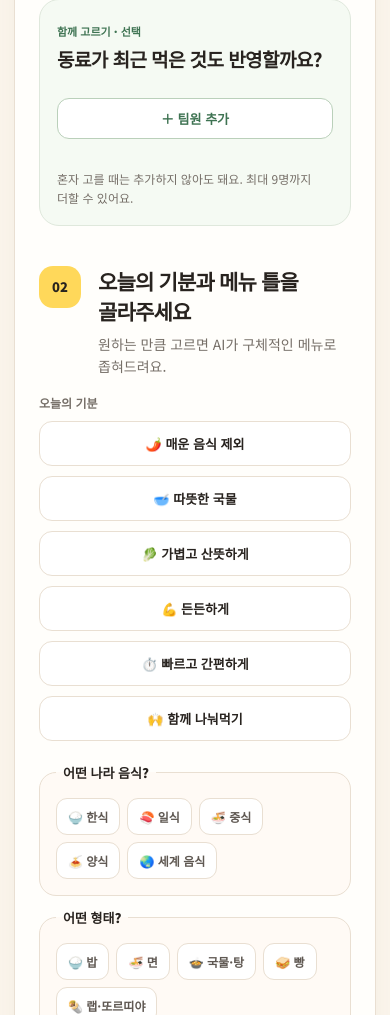
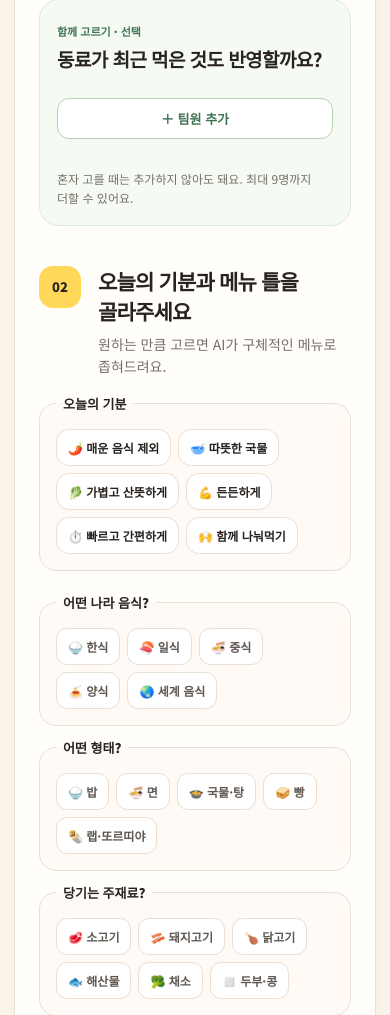
Before and after one commit to gyeongyee/whats-today-meal, a FastAPI app: page / in a window 390 px wide. Shown: the part 906-1921 px from the top of the page. Run offline with FastAPI, Linux system fonts and the light colour scheme.

Commit message:
Compact mood filters on mobile

```diff
--- a/static/style.css
+++ b/static/style.css
@@ -107,6 +107,7 @@ input, select {
 input:focus, select:focus { border-color: var(--orange); box-shadow: 0 0 0 4px rgba(255,92,53,.1); }
 .preference-block { margin-top: 40px; }
 .preference-label { margin: 0 0 10px; color: var(--muted); font-size: 12px; font-weight: 800; }
+.mood-filter-group { margin-bottom: 12px; }
 .preferences { display: flex; gap: 10px; flex-wrap: wrap; }
 .preference input,
 .filter-chips input {
@@ -271,12 +272,12 @@ footer p { margin: 8px 0 0; font-size: 11px; line-height: 1.6; }
     .privacy-chip { display: none; }
     .hero h1 { font-size: 42px; }
     .workspace { border-radius: 24px; margin-bottom: 60px; }
-    .preferences { display: grid; grid-template-columns: 1fr; }
+    .preferences { display: flex; flex-wrap: wrap; gap: 7px; }
+    .preference span { padding: 9px 11px; font-size: 12px; text-align: left; }
     .team-block { padding: 17px; }
     .team-heading { flex-direction: column; }
     .add-member-button { width: 100%; }
     .member-card-header { grid-template-columns: auto 1fr auto; }
-    .preference span { text-align: center; }
     .results-section { padding-block: 60px; }
     .timeline-section { padding-block: 65px; }
     .seasonal-heading h2 { white-space: normal; font-size: 36px; }
--- a/templates/index.html
+++ b/templates/index.html
@@ -64,7 +64,8 @@
                 <span class="step-number">02</span>
                 <div><h2>오늘의 기분과 메뉴 틀을 골라주세요</h2><p>원하는 만큼 고르면 AI가 구체적인 메뉴로 좁혀드려요.</p></div>
             </div>
-            <p class="preference-label">오늘의 기분</p>
+            <fieldset class="filter-group mood-filter-group">
+                <legend>오늘의 기분</legend>
                 <div class="preferences">
                     <label class="preference"><input id="avoidSpicy" type="checkbox"><span>🌶️ 매운 음식 제외</span></label>
                     <label class="preference"><input id="preferSoup" type="checkbox"><span>🥣 따뜻한 국물</span></label>
@@ -73,6 +74,7 @@
                     <label class="preference"><input id="preferQuick" type="checkbox"><span>⏱️ 빠르고 간편하게</span></label>
                     <label class="preference"><input id="preferShare" type="checkbox"><span>🙌 함께 나눠먹기</span></label>
                 </div>
+            </fieldset>
 
             <div class="preference-groups">
                 <fieldset class="filter-group">
```
Also changed, not shown: tests/test_api.py (+2 -0 lines). Lines whose indentation alone changed are shown as unchanged.
